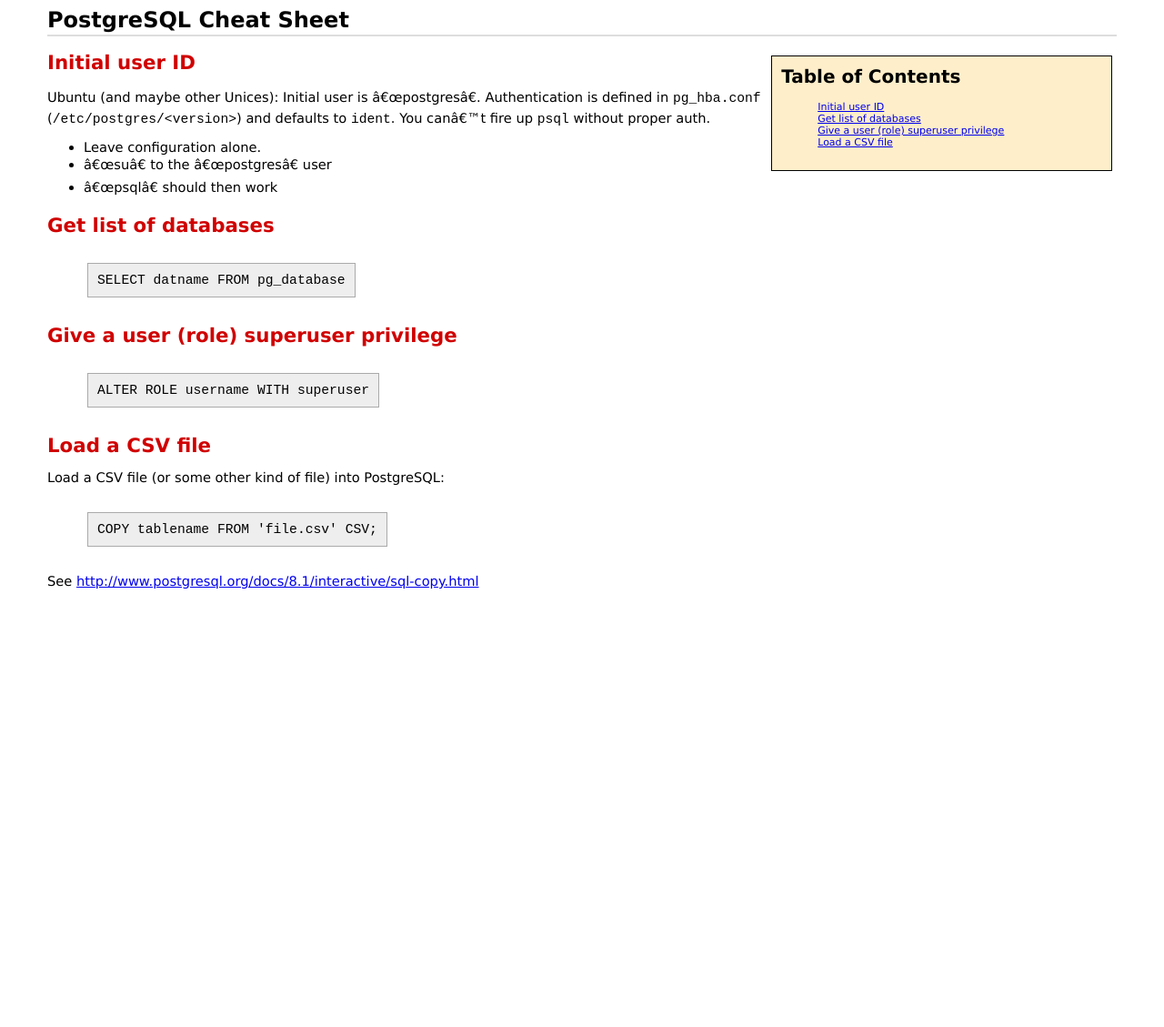
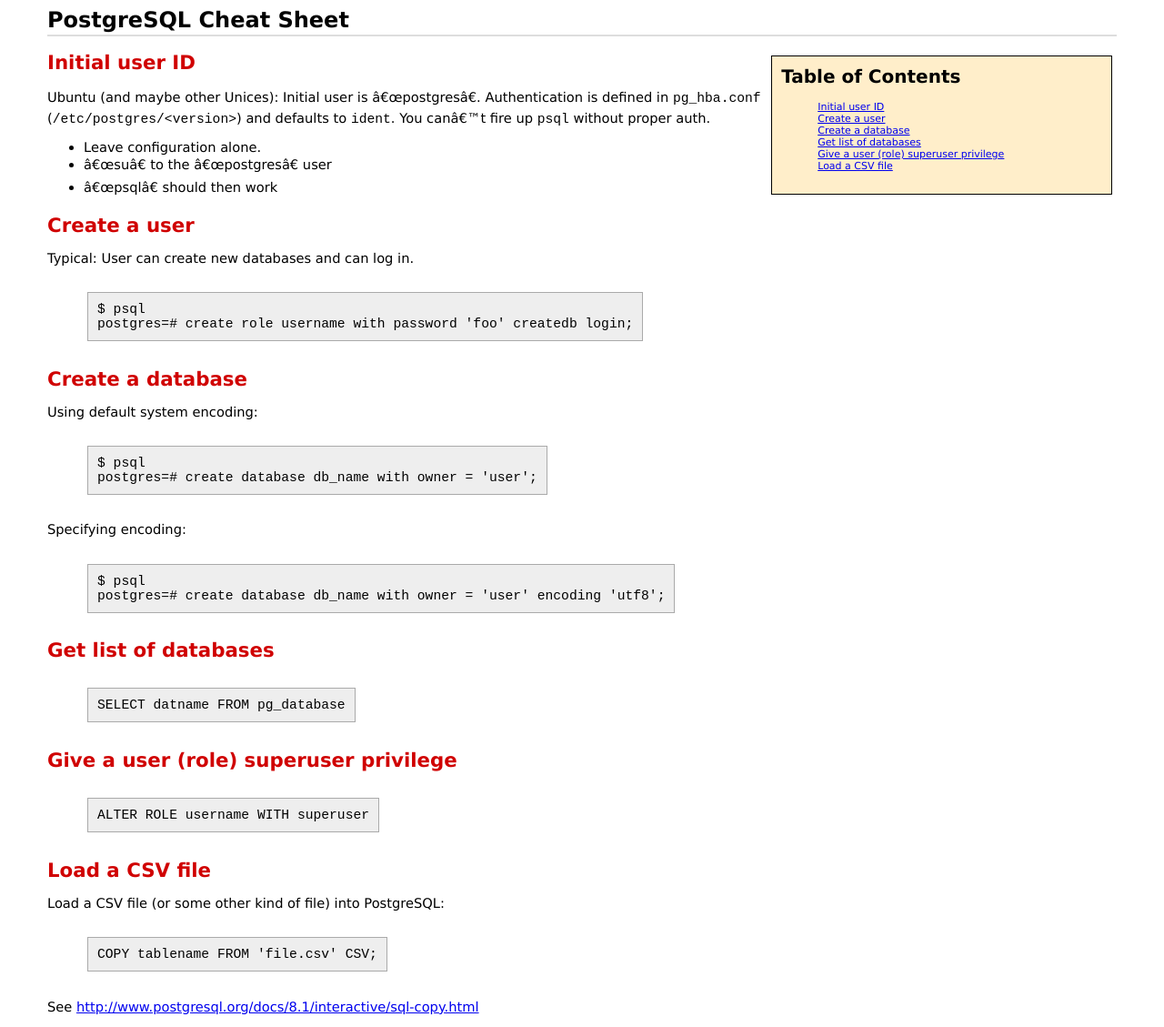
Before and after one commit to bmc/cheat-sheets, a Jekyll site: the page built from postgresql.md, in a window 1280 px wide. Shown: the whole page at 91% size. Built offline with Jekyll 4.4.1, drawn with Linux system fonts in a browser that asks for light colours; before the commit the page ends 900 px from its top, so only the background shows below that.

Commit message:
Creating users

```diff
--- a/postgresql.md
+++ b/postgresql.md
@@ -12,6 +12,25 @@ is defined in `pg_hba.conf` (`/etc/postgres/<version>`) and defaults to
 * Leave configuration alone.
 * "su" to the "postgres" user
 * "psql" should then work
+
+# Create a user
+
+Typical: User can create new databases and can log in.
+
+    $ psql
+    postgres=# create role username with password 'foo' createdb login;
+
+# Create a database
+
+Using default system encoding:
+
+    $ psql
+    postgres=# create database db_name with owner = 'user';
+
+Specifying encoding:
+
+    $ psql
+    postgres=# create database db_name with owner = 'user' encoding 'utf8';
 
 # Get list of databases
 
```
Also changed, not shown: mysql.md (+10 -10 lines), 1 other file.
